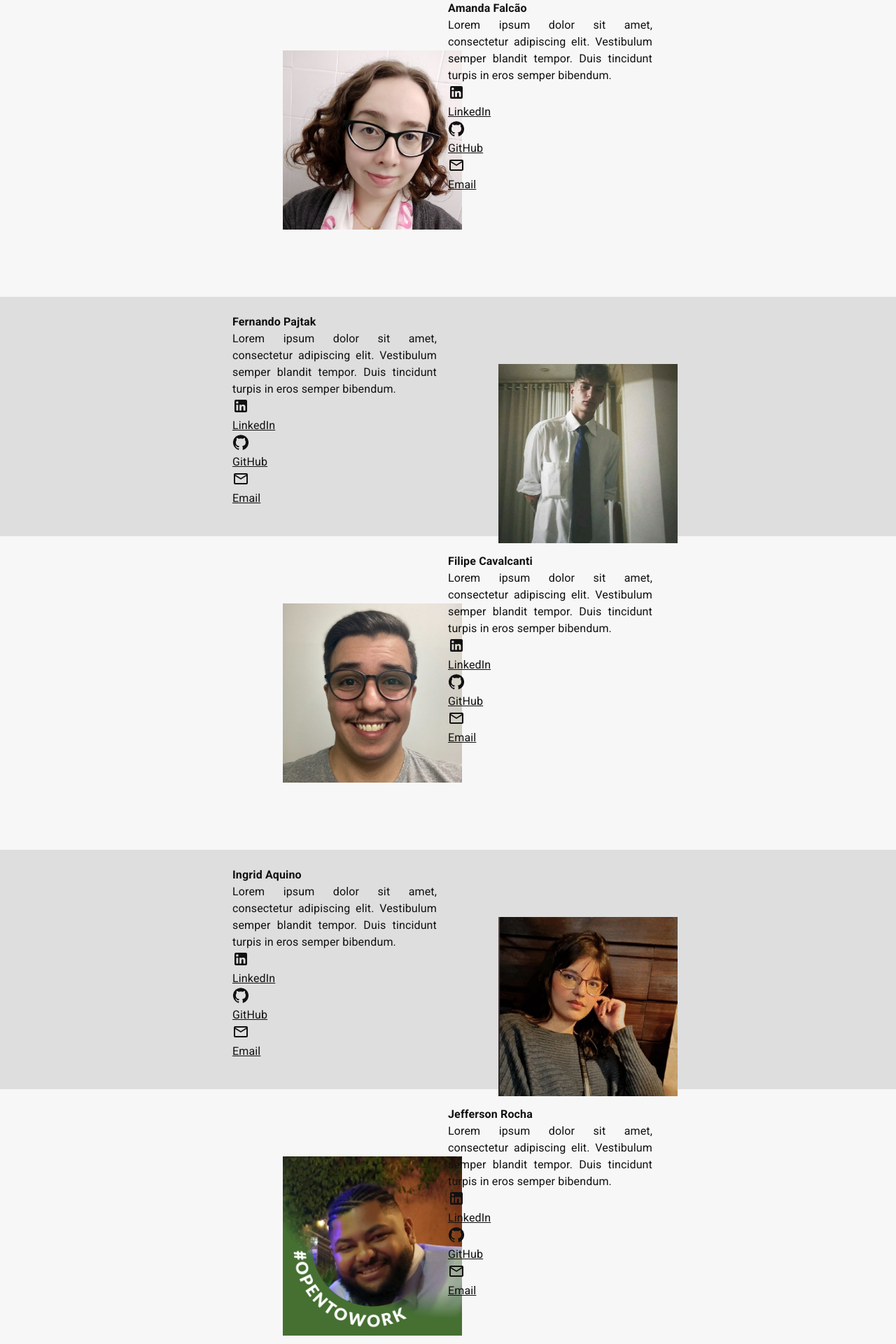
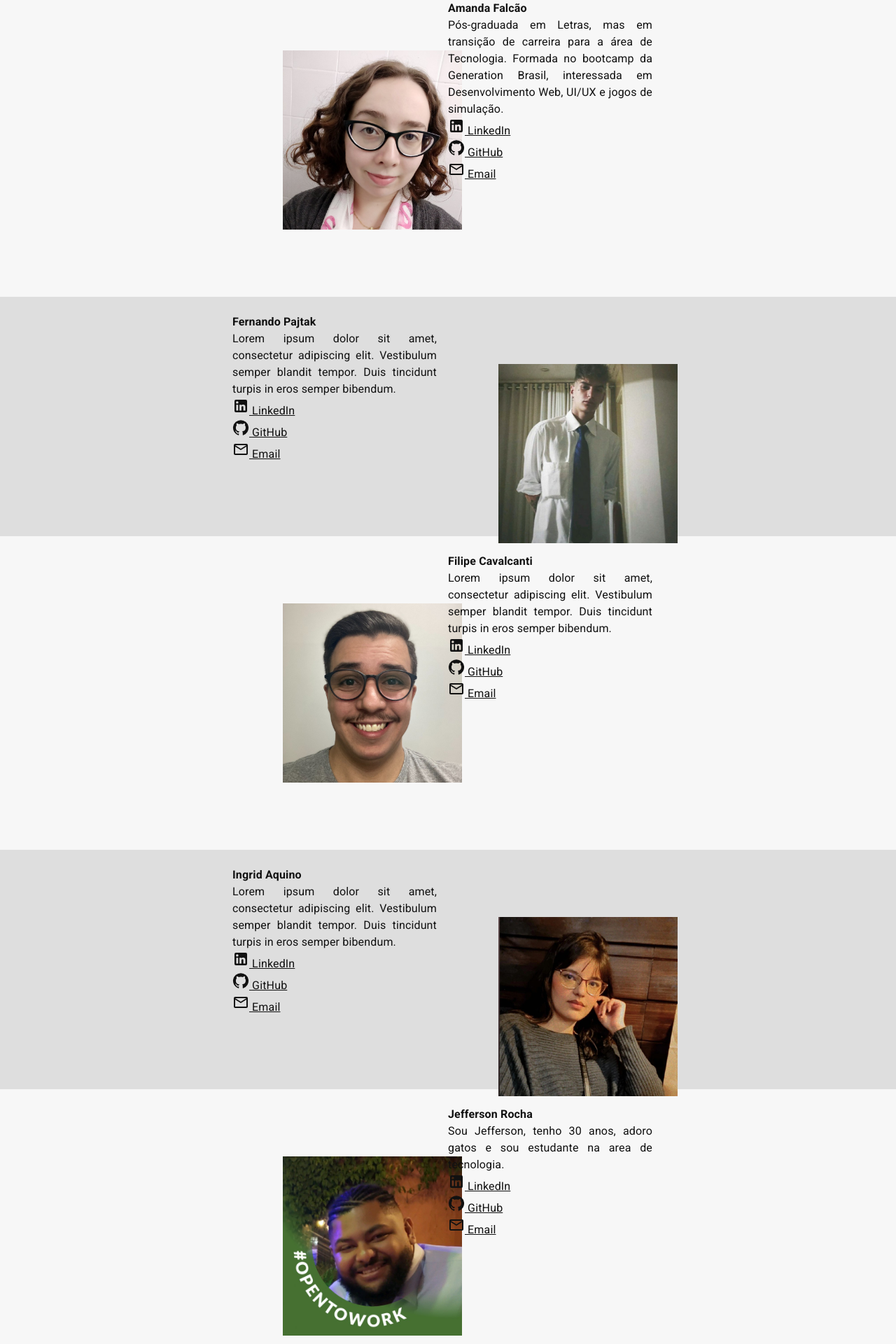
Before and after one commit to FalaMemoGeneration/Projeto-FalaMemo-React, a React (Create React App) app: page /sobre in a window 1280 px wide. Shown: the part 840-2760 px from the top of the page at 70% size. Built offline with nearby package versions, Linux system fonts and the light colour scheme.

Commit message:
Sobre atualizado

```diff
--- a/src/pages/sobre/Sobre.tsx
+++ b/src/pages/sobre/Sobre.tsx
@@ -51,31 +51,28 @@ function Sobre() {
             </Box>
             <Box paddingRight={2}>
               <Typography className='sobre-integrante'>
-                Lorem ipsum dolor sit amet, consectetur adipiscing elit. Vestibulum semper blandit tempor. Duis tincidunt turpis in eros semper bibendum.
+              Pós-graduada em Letras, mas em transição de carreira para a área de Tecnologia. Formada no bootcamp da Generation Brasil, interessada em Desenvolvimento Web, UI/UX e jogos de simulação.
               </Typography>
             </Box>
             <Box>
-              <a
+                <Typography className='sobre-integrante'>
+                  <a
               href='https://www.linkedin.com/in/amdfd/'
               target='_blank'
               className='sobre-icons'>
-                <LinkedInIcon />
-                <Typography className='sobre-integrante'>LinkedIn</Typography>
-              </a>
-              <a
+                <LinkedInIcon /> LinkedIn </a></Typography>
+
+                <Typography className='sobre-integrante'><a
               href='https://github.com/amdfd'
               target='_blank'
               className='sobre-icons'>
-                <GitHubIcon />
-                <Typography className='sobre-integrante'>GitHub</Typography>
-              </a>
-              <a
+                <GitHubIcon /> GitHub</a></Typography>
+
+                <Typography className='sobre-integrante'><a
               href='mailto:falamemogeneration@gmail.com'
               target='_blank'
               className='sobre-icons'>
-                <EmailIcon />
-                <Typography className='sobre-integrante'>Email</Typography>
-              </a>
+                <EmailIcon /> Email</a></Typography>
             </Box>
           </Grid>
         </Grid>
@@ -91,26 +88,23 @@ function Sobre() {
               </Typography>
             </Box>
             <Box>
-              <a
+
+                <Typography className='sobre-integrante'><a
               href='https://www.linkedin.com/in/fernando-pajtak-barbosa-557279231/'
               target='_blank'
-              className='sobre-icons'><LinkedInIcon />
-                <Typography className='sobre-integrante'>LinkedIn</Typography>
-              </a>
-              <a
+              className='sobre-icons'><LinkedInIcon /> LinkedIn</a></Typography>
+
+                <Typography className='sobre-integrante'><a
               href='https://github.com/pajtakk'
               target='_blank'
               className='sobre-icons'>
-                <GitHubIcon />
-                <Typography className='sobre-integrante'>GitHub</Typography>
-              </a>
-              <a
+                <GitHubIcon /> GitHub</a></Typography>
+
+                <Typography className='sobre-integrante'><a
               href='mailto:falamemogeneration@gmail.com'
               target='_blank'
               className='sobre-icons'>
-                <EmailIcon />
-                <Typography className='sobre-integrante'>Email</Typography>
-              </a>
+                <EmailIcon /> Email</a></Typography>
             </Box>
           </Grid>
           <Grid xs={3}>
@@ -138,27 +132,26 @@ function Sobre() {
               </Typography>
             </Box>
             <Box>
-              <a
+
+                <Typography className='sobre-integrante'><a
               href='https://www.linkedin.com/in/filipecavalcantideandrade/'
               target='_blank'
               className='sobre-icons'>
-                <LinkedInIcon />
-                <Typography className='sobre-integrante'>LinkedIn</Typography>
-              </a>
-              <a
+                <LinkedInIcon /> LinkedIn</a></Typography>
+
+                <Typography className='sobre-integrante'><a
               href='https://github.com/filipe-cavalcanti'
               target='_blank'
               className='sobre-icons'>
-                <GitHubIcon />
-                <Typography className='sobre-integrante'>GitHub</Typography>
-              </a>
-              <a
+                <GitHubIcon /> GitHub</a></Typography>
+
+
+                <Typography className='sobre-integrante'> <a
               href='mailto:falamemogeneration@gmail.com'
               target='_blank'
               className='sobre-icons'>
-                <EmailIcon />
-                <Typography className='sobre-integrante'>Email</Typography>
-              </a>
+                <EmailIcon /> Email</a></Typography>
+
             </Box>
           </Grid>
         </Grid>
@@ -174,26 +167,24 @@ function Sobre() {
               </Typography>
             </Box>
             <Box>
-              <a
+
+                <Typography className='sobre-integrante'><a
               href='https://www.linkedin.com/in/ingrid-aquino-88a8b9147/'
               target='_blank'
-              className='sobre-icons'><LinkedInIcon />
-                <Typography className='sobre-integrante'>LinkedIn</Typography>
-              </a>
-              <a
+              className='sobre-icons'><LinkedInIcon /> LinkedIn</a></Typography>
+
+                <Typography className='sobre-integrante'><a
               href='https://github.com/Ingridaquino'
               target='_blank'
               className='sobre-icons'>
-                <GitHubIcon />
-                <Typography className='sobre-integrante'>GitHub</Typography>
-              </a>
-              <a
+                <GitHubIcon /> GitHub</a></Typography>
+
+                <Typography className='sobre-integrante'><a
               href='mailto:falamemogeneration@gmail.com'
               target='_blank'
               className='sobre-icons'>
-                <EmailIcon />
-                <Typography className='sobre-integrante'>Email</Typography>
-              </a>
+                <EmailIcon /> Email</a></Typography>
+
             </Box>
           </Grid>
           <Grid xs={3}>
@@ -217,31 +208,29 @@ function Sobre() {
             </Box>
             <Box paddingRight={2}>
               <Typography className='sobre-integrante'>
-                Lorem ipsum dolor sit amet, consectetur adipiscing elit. Vestibulum semper blandit tempor. Duis tincidunt turpis in eros semper bibendum.
+              Sou Jefferson, tenho 30 anos, adoro gatos e sou estudante na area de tecnologia.
               </Typography>
             </Box>
             <Box>
-              <a
+
+                <Typography className='sobre-integrante'><a
               href='https://www.linkedin.com/in/jefferson-rocha-335494211/'
               target='_blank'
               className='sobre-icons'>
-                <LinkedInIcon />
-                <Typography className='sobre-integrante'>LinkedIn</Typography>
-              </a>
-              <a
+                <LinkedInIcon /> LinkedIn</a></Typography>
+
+                <Typography className='sobre-integrante'><a
               href='https://github.com/jefftrabalho'
               target='_blank'
               className='sobre-icons'>
-                <GitHubIcon />
-                <Typography className='sobre-integrante'>GitHub</Typography>
-              </a>
-              <a
+                <GitHubIcon /> GitHub</a></Typography>
+
+                <Typography className='sobre-integrante'><a
               href='mailto:falamemogeneration@gmail.com'
               target='_blank'
               className='sobre-icons'>
-                <EmailIcon />
-                <Typography className='sobre-integrante'>Email</Typography>
-              </a>
+                <EmailIcon /> Email</a></Typography>
+
             </Box>
           </Grid>
         </Grid>
@@ -257,26 +246,24 @@ function Sobre() {
               </Typography>
             </Box>
             <Box>
-              <a
+
+                <Typography className='sobre-integrante'><a
               href='https://www.linkedin.com/in/mari%C3%A1-calmon-dombrate/'
               target='_blank'
-              className='sobre-icons'><LinkedInIcon />
-                <Typography className='sobre-integrante'>LinkedIn</Typography>
-              </a>
-              <a
+              className='sobre-icons'><LinkedInIcon /> LinkedIn</a></Typography>
+
+                <Typography className='sobre-integrante'><a
               href='https://github.com/dombrate'
               target='_blank'
               className='sobre-icons'>
-                <GitHubIcon />
-                <Typography className='sobre-integrante'>GitHub</Typography>
-              </a>
-              <a
+                <GitHubIcon /> GitHub</a></Typography>
+
+                <Typography className='sobre-integrante'><a
               href='mailto:falamemogeneration@gmail.com'
               target='_blank'
               className='sobre-icons'>
-                <EmailIcon />
-                <Typography className='sobre-integrante'>Email</Typography>
-              </a>
+                <EmailIcon /> Email</a></Typography>
+
             </Box>
           </Grid>
           <Grid xs={3}>
@@ -300,31 +287,29 @@ function Sobre() {
             </Box>
             <Box paddingRight={2}>
               <Typography className='sobre-integrante'>
-                Lorem ipsum dolor sit amet, consectetur adipiscing elit. Vestibulum semper blandit tempor. Duis tincidunt turpis in eros semper bibendum.
+                Formada em Arquitetura e Urbanismo, mas em transição de carreira para área de tecnologia através do bootcamp da Generation de Pessoa Desenvolvedora Web Java Full Stack.
               </Typography>
             </Box>
             <Box>
-              <a
+
+                <Typography className='sobre-integrante'><a
               href='https://www.linkedin.com/in/victoriaalcoforado/'
               target='_blank'
               className='sobre-icons'>
-                <LinkedInIcon />
-                <Typography className='sobre-integrante'>LinkedIn</Typography>
-              </a>
-              <a
+                <LinkedInIcon /> LinkedIn</a></Typography>
+
+                <Typography className='sobre-integrante'><a
               href='https://github.com/vickw3'
               target='_blank'
               className='sobre-icons'>
-                <GitHubIcon />
-                <Typography className='sobre-integrante'>GitHub</Typography>
-              </a>
-              <a
+                <GitHubIcon /> GitHub</a></Typography>
+
+                <Typography className='sobre-integrante'><a
               href='mailto:falamemogeneration@gmail.com'
               target='_blank'
               className='sobre-icons'>
-                <EmailIcon />
-                <Typography className='sobre-integrante'>Email</Typography>
-              </a>
+                <EmailIcon /> Email</a></Typography>
+
             </Box>
           </Grid>
         </Grid>
```
